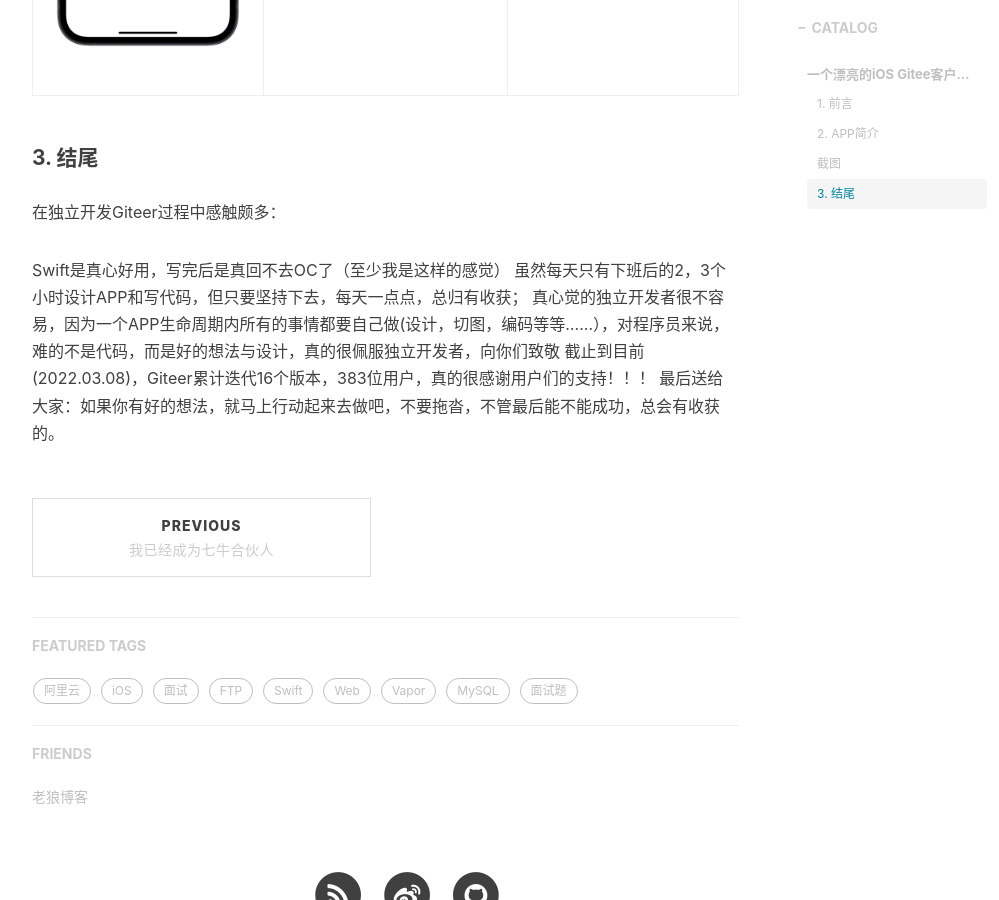
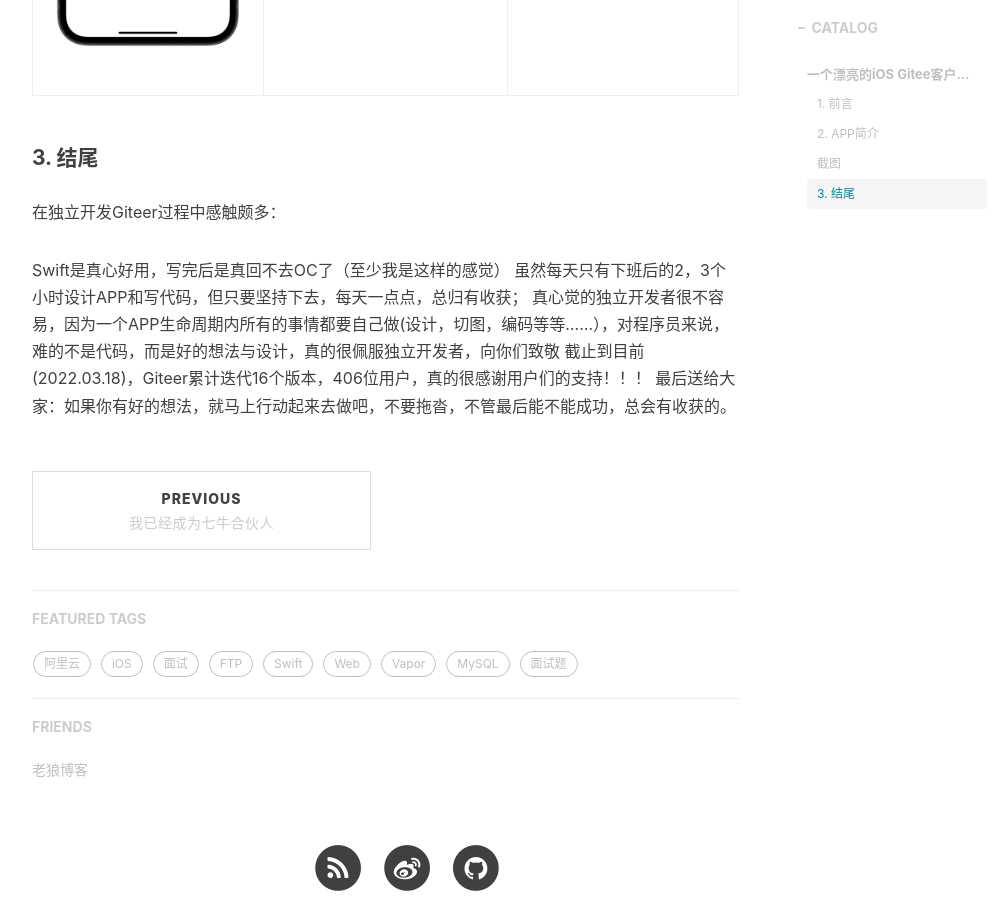
Before and after one commit to fandongtongxue/fandongtongxue.github.io, a Jekyll site: the page built from _posts/2021-09-18-Giteer.md, in a window 1280 px wide and 900 px high, scrolled down 3437 px. Shown: the whole window, without its empty margins (233-1232 px from the left). Built offline with Jekyll 4.4.1, drawn with Linux system fonts in a browser that asks for light colours; nearby versions of some CDN libraries; comment, search, counter and statistics services are not loaded.

Commit message:
Update 2021-09-18-Giteer.md

```diff
--- a/_posts/2021-09-18-Giteer.md
+++ b/_posts/2021-09-18-Giteer.md
@@ -50,5 +50,5 @@ Giteer是一个Gitee移动客户端，支持iPhone, iPad。使用Giteer，您可
 Swift是真心好用，写完后是真回不去OC了（至少我是这样的感觉）
 虽然每天只有下班后的2，3个小时设计APP和写代码，但只要坚持下去，每天一点点，总归有收获；
 真心觉的独立开发者很不容易，因为一个APP生命周期内所有的事情都要自己做(设计，切图，编码等等......），对程序员来说，难的不是代码，而是好的想法与设计，真的很佩服独立开发者，向你们致敬
-截止到目前(2022.03.08)，Giteer累计迭代16个版本，383位用户，真的很感谢用户们的支持！！！
+截止到目前(2022.03.18)，Giteer累计迭代16个版本，406位用户，真的很感谢用户们的支持！！！
 最后送给大家：如果你有好的想法，就马上行动起来去做吧，不要拖沓，不管最后能不能成功，总会有收获的。
```
